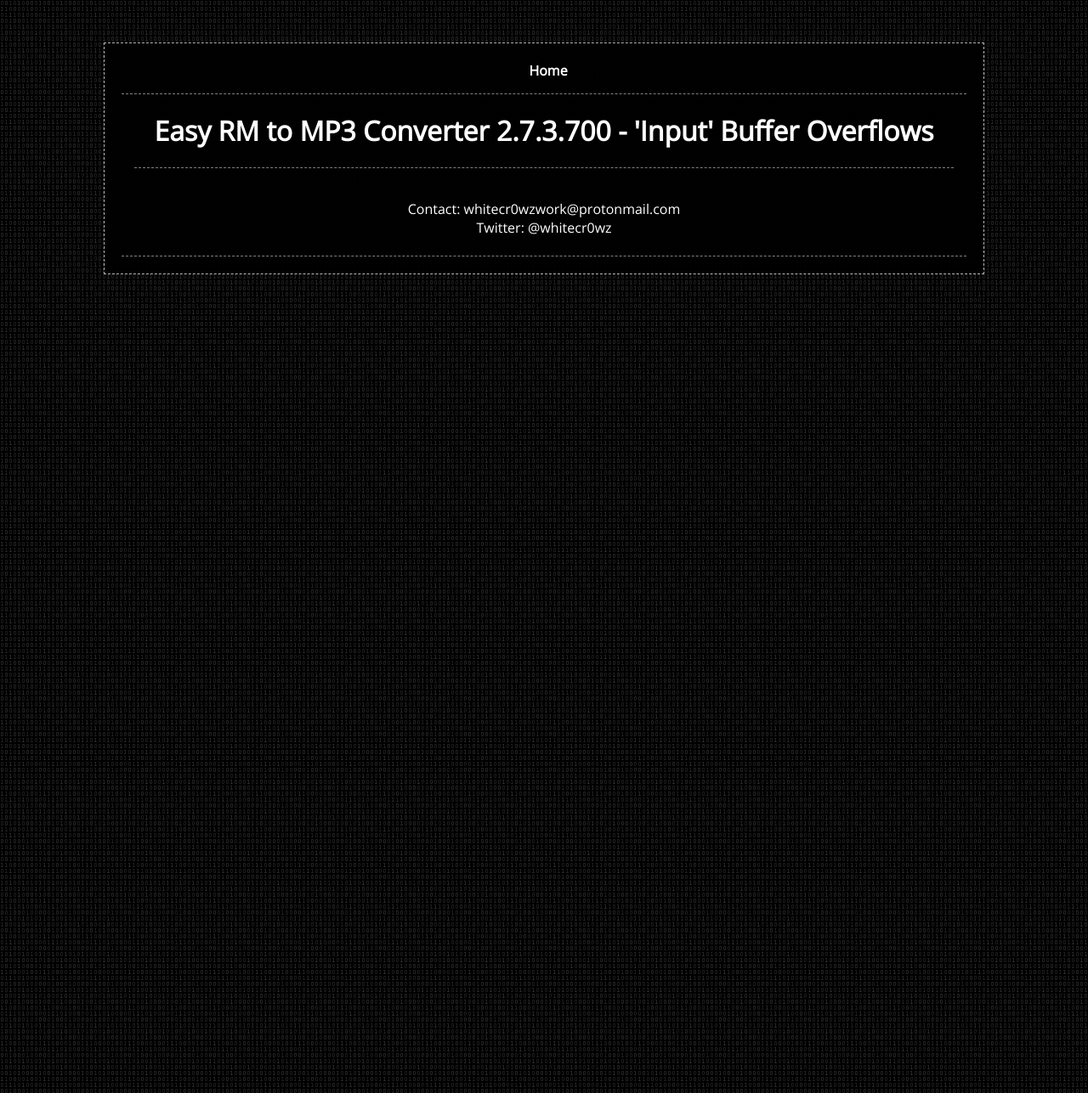
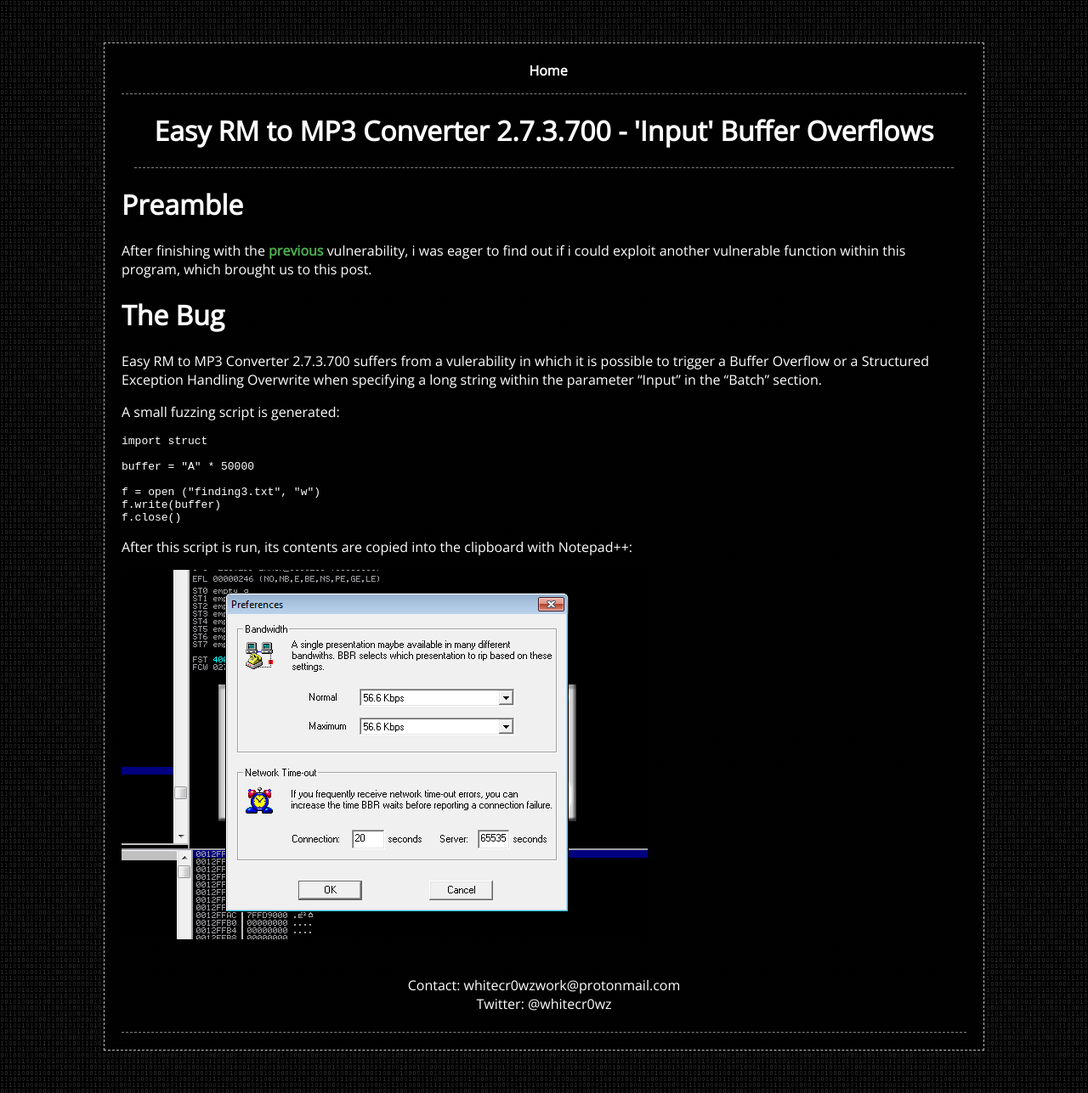
Before and after one commit to whitecr0wz/whitecr0wz.github.io, a Jekyll site: the page built from _posts/posts/2020-03-26-Easy-RM-to-MP3-Converter-2.7.3.700-Input.md, in a window 1280 px wide. Shown: the whole page at 85% size. Built offline with Jekyll 4.4.1, drawn with Linux system fonts in a browser that asks for light colours.

Commit message:
Update 2020-03-26-Easy-RM-to-MP3-Converter-2.7.3.700-Input.md

````diff
--- a/_posts/posts/2020-03-26-Easy-RM-to-MP3-Converter-2.7.3.700-Input.md
+++ b/_posts/posts/2020-03-26-Easy-RM-to-MP3-Converter-2.7.3.700-Input.md
@@ -6,3 +6,26 @@
 comments: false
 en: true
 ---
+
+# Preamble
+After finishing with the [previous](https://whitecr0wz.github.io/posts/Easy-RM-to-MP3-Converter/) vulnerability, i was eager to find out if i could exploit another vulnerable function within this program, which brought us to this post.
+
+# The Bug
+
+Easy RM to MP3 Converter 2.7.3.700 suffers from a vulerability in which it is possible to trigger a Buffer Overflow or a Structured Exception Handling Overwrite when specifying a long string within the parameter "Input" in the "Batch" section.
+
+A small fuzzing script is generated:
+
+```term_session
+import struct
+
+buffer = "A" * 50000
+
+f = open ("finding3.txt", "w")
+f.write(buffer)
+f.close()
+```
+
+After this script is run, its contents are copied into the clipboard with Notepad++:
+
+![](/assets/img/Findings3/1.png)
````
